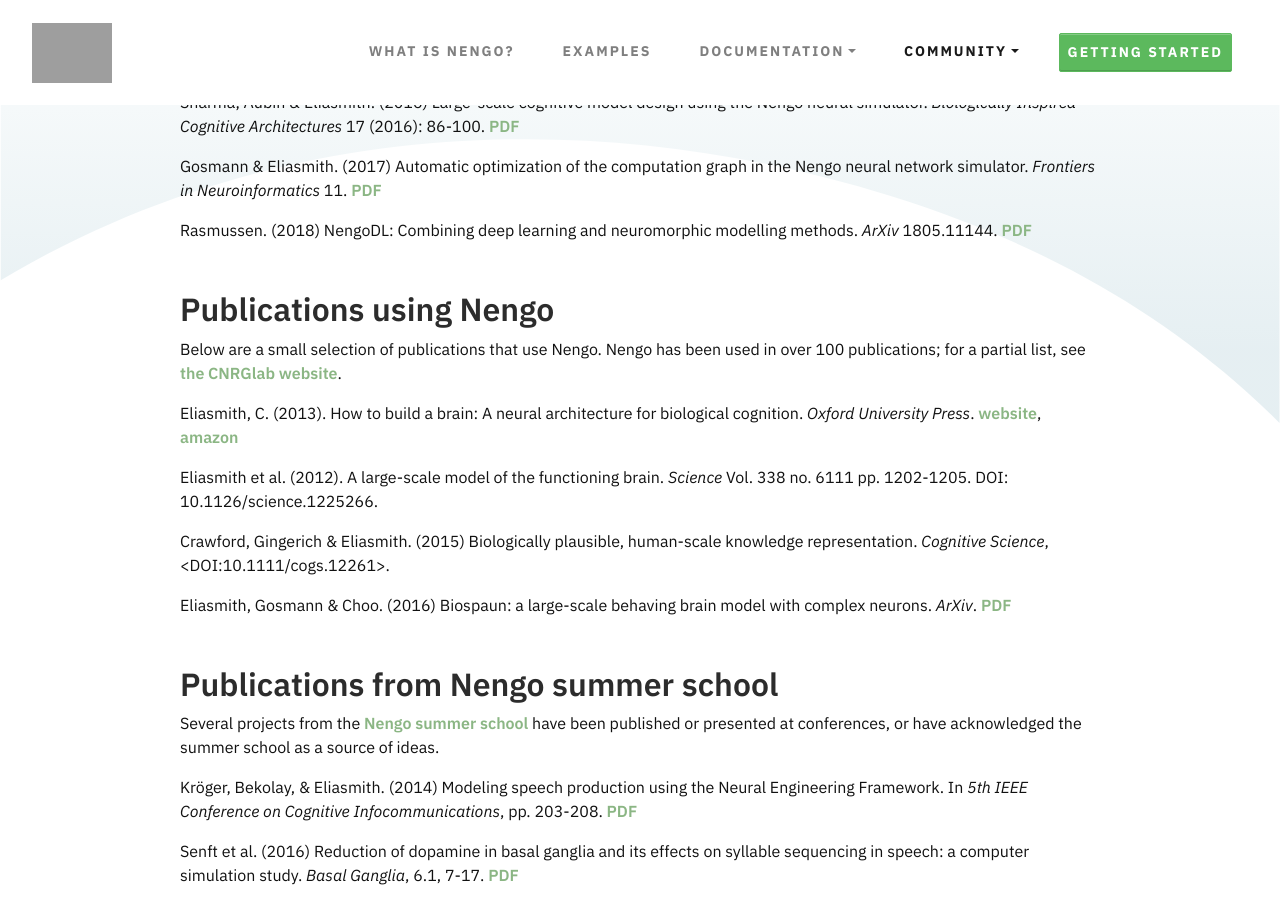
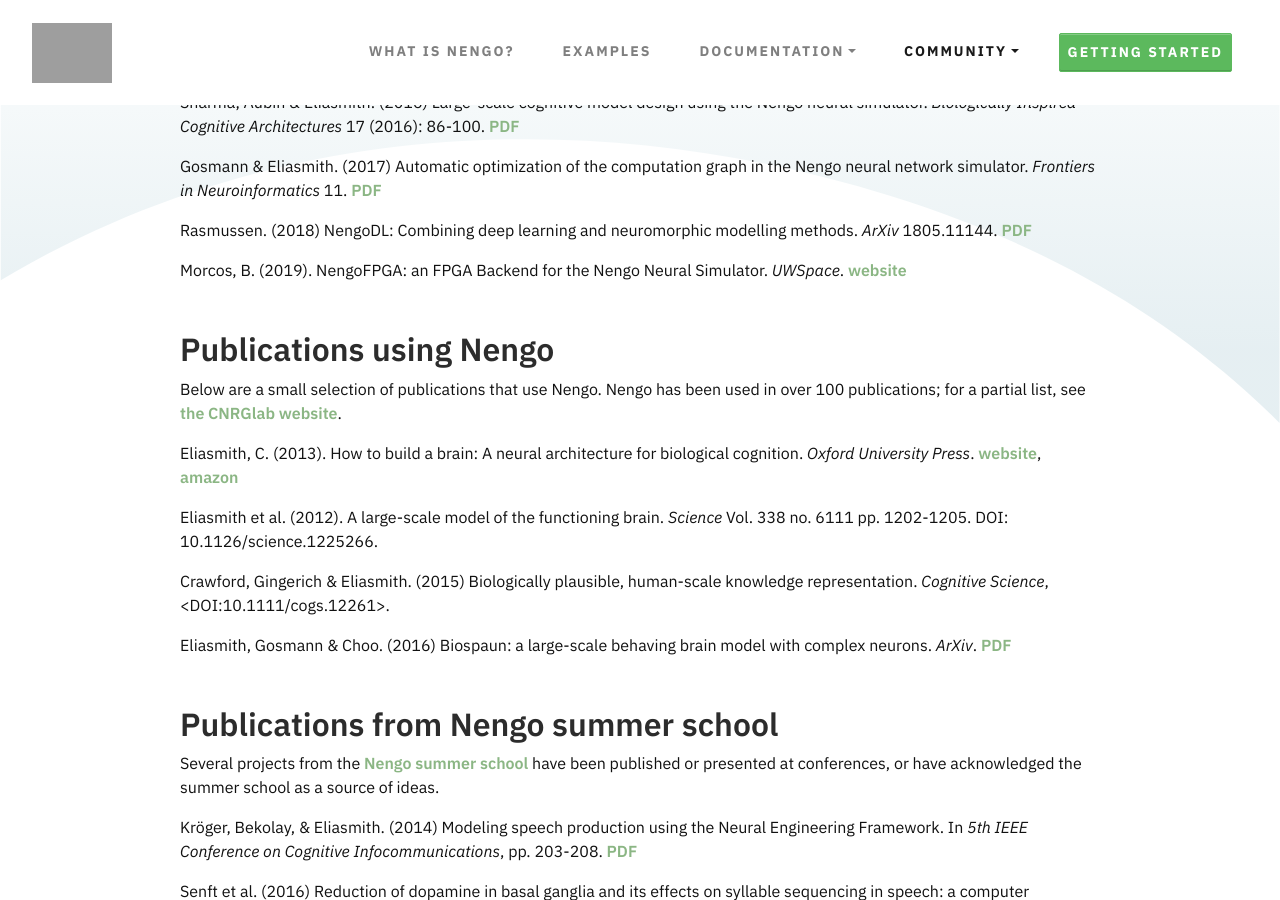
Before and after one commit to nengo/nengo.github.io, a Jekyll site: the page built from publications.md, in a window 1280 px wide and 900 px high, scrolled down 392 px. Built offline with Jekyll 4.4.1, drawn with Linux system fonts in a browser that asks for light colours; nearby versions of some CDN libraries.

Commit message:
Add NengoFPGA thesis to publications

```diff
--- a/publications.md
+++ b/publications.md
@@ -30,6 +30,9 @@
 NengoDL: Combining deep learning and neuromorphic modelling methods.
 *ArXiv* 1805.11144.
 [PDF](https://arxiv.org/pdf/1805.11144)
+
+Morcos, B. (2019). NengoFPGA: an FPGA Backend for the Nengo Neural Simulator.
+*UWSpace*. [website](https://hdl.handle.net/10012/14923)
 
 ## Publications using Nengo
 
```
